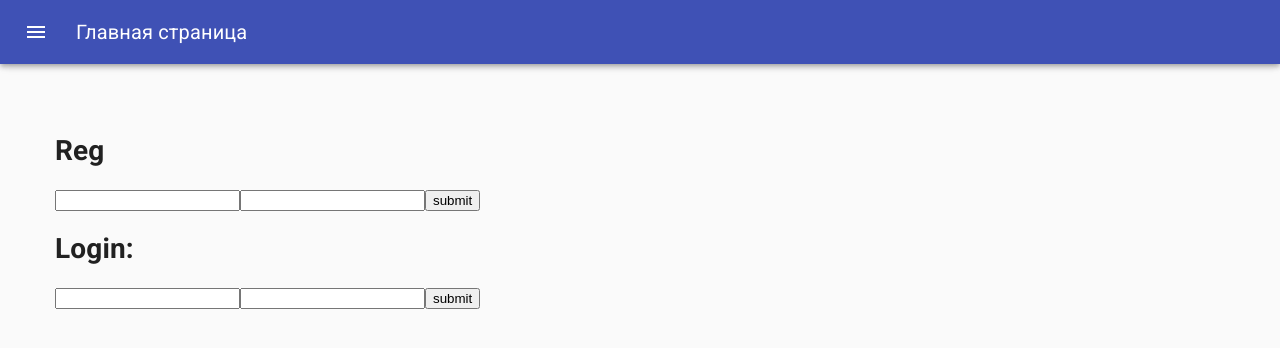
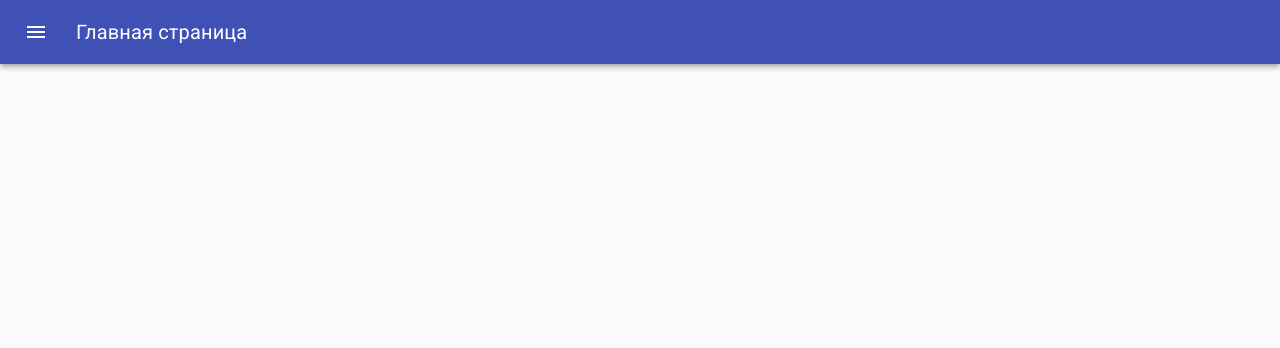
Before and after one commit to SMPlay/card-collection-frontend, a React (Create React App) app: page / in a window 1280 px wide. Shown: the top 348 px of the page. Built offline with nearby package versions, Linux system fonts and the light colour scheme.

Commit message:
final version of server attachment

```diff
--- a/src/pages/Home-page.tsx
+++ b/src/pages/Home-page.tsx
@@ -2,92 +2,8 @@ import React, { useState } from "react";
 import { useLazyQuery, useMutation } from "@apollo/react-hooks";
 import { gql } from "apollo-boost";
 
-const SIGNUP_USER = gql`
-  mutation RegisterUser($login: String!, $password: String!) {
-    registerUser(login: $login, password: $password) {
-      id
-    }
-  }
-`;
-
-const LOGIN = gql`
-  query Login($login: String!, $password: String!) {
-    login(login: $login, password: $password) {
-      id
-    }
-  }
-`;
-
 export const HomePage: React.FC = () => {
-  const [loginValueReg, setLoginValue] = useState("");
-  const [passwordValueReg, setPasswordValue] = useState("");
-  const [registerUser,{ data: regData }] = useMutation(SIGNUP_USER);
-
-  const onClickReg = () => {
-    const variables = {
-      login: loginValueReg,
-      password: passwordValueReg,
-    };
-
-    registerUser({ variables });
-  };
-
-  const [loginValueLog, setLoginValueLog] = useState("");
-  const [passwordValueLog, setPasswordValueLog] = useState("");
-  const [login ,{ data: logData }] = useLazyQuery(LOGIN, {
-    variables: {
-      login: loginValueLog,
-      password: passwordValueLog,
-    },
-  });
-
-  const onClickLogin = () => {
-    const variables = {
-      login: loginValueLog,
-      password: passwordValueLog,
-    };
-
-    login({variables});
-  };
-
   return (
-    <main>
-      <div className="container">
-        <div className="row">
-
-          <div>
-            <h1>Reg</h1>
-            <input
-              value={loginValueReg}
-              onChange={({ target: { value } }) => setLoginValue(value)}
-              type="text"
-            />
-            <input
-              value={passwordValueReg}
-              onChange={({ target: { value } }) => setPasswordValue(value)}
-              type="password"
-            />
-            <button onClick={onClickReg}>submit</button>
-          </div>
-
-          <div>
-            <h1>Login: </h1>
-            <div>
-              <input
-                value={loginValueLog}
-                onChange={({ target: { value } }) => setLoginValueLog(value)}
-                type="text"
-              />
-              <input
-                value={passwordValueLog}
-                onChange={({ target: { value } }) => setPasswordValueLog(value)}
-                type="password"
-              />
-              <button onClick={onClickLogin}>submit</button>
-            </div>
-          </div>
-        </div>
-      </div>
-    </main>
+    <main></main>
   );
 };
```
